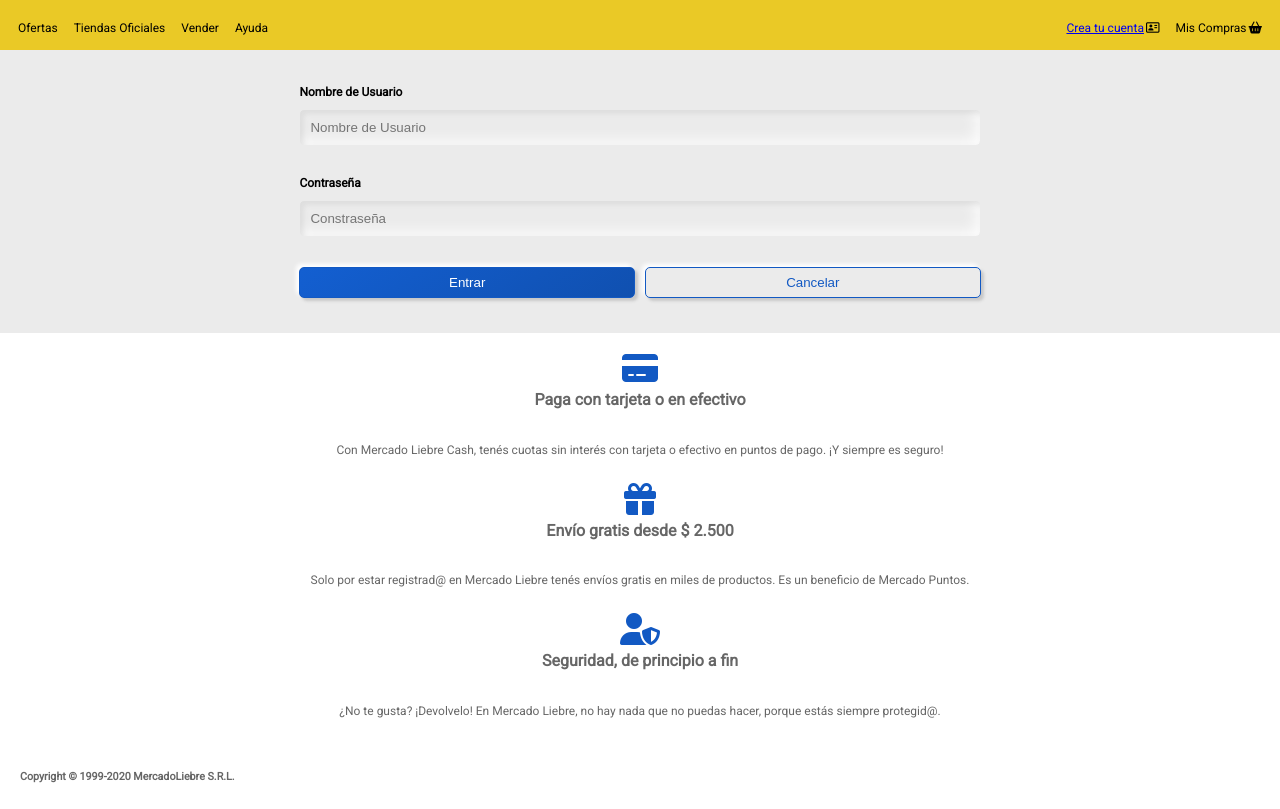
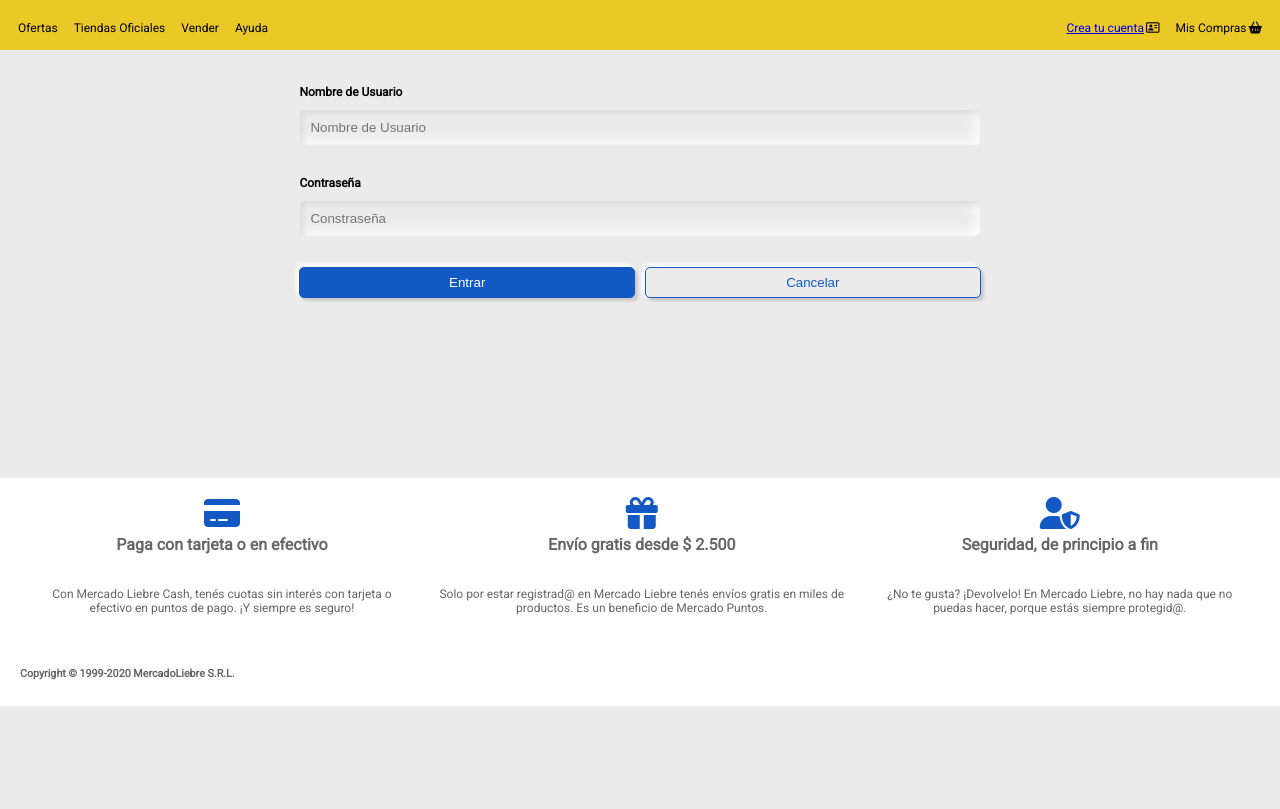
Before and after one commit to elramaxx/Mercado-Liebre, a website: page public/views/login.html in a window 1280 px wide. Shown: the part 94-903 px from the top of the page. After the commit the page ends 800 px from the top, so only its background shows below. Drawn offline with Linux system fonts and the light colour scheme.

Commit message:
Ajustes Footer y transiciones

```diff
--- a/app.js
+++ b/app.js
@@ -3,6 +3,7 @@
 const app = express();
 
 const publicPath = path.join(__dirname, '/public');
+
 app.use(express.static(publicPath));
 
 process.on('SIGINT', () => console.error('Servidor Tropezado y se rompio la clavicula. En estos momentos está internado en el hospital italiano.'))
--- a/public/styles/register-login.css
+++ b/public/styles/register-login.css
@@ -49,10 +49,12 @@
     padding: 7px 0px;
     width: 100%;
     border: 1px var(--celeste) solid;
-    background: linear-gradient(145deg, #135fd1, #1050b0);
+    /* background: linear-gradient(145deg, #135fd1, #1050b0); */
+    background: var(--celeste);
     border-radius: 5px;
     color: white;
     box-shadow: 3px 3px 3px #c8c8c8, -3px -3px 4px #ffffff;
+    transition: background  400ms ease;
 }
 
 .input-group button:last-child{
@@ -63,6 +65,7 @@
     background: #ebebeb;
     border-radius: 5px;
     color: var(--celeste);
+    transition: background 400ms ease, color 400ms ease, border 400ms ease;
 }
 
 .input-double{
@@ -83,18 +86,22 @@
         width: 80%;
     }
 
-    .register-wrapper form div button,
-    .login-wrapper form div button{
+    .input-group button{
         width: 60%;
     }
 
-    .login-wrapper form div button:first-child:hover{
-        background: #0022AA;
+    .input-group button:first-child:hover{
+        background: var(--azul-claro);
     }
 
-    .register-wrapper form div button:last-child,
-    .login-wrapper form div button:last-child{
+    .input-group button:last-child{
         width: 60%;
+    }
+
+    .input-group button:last-child:hover{
+        background: var(--azul-claro);
+        color: white;
+        border-color: var(--azul-claro);
     }
 }
 
@@ -104,14 +111,12 @@
         width: 60%;
     }
 
-    .register-wrapper form div button,
-    .login-wrapper form div button{
+    .input-group button{
         flex: 1;
         margin: 5px;
     }
 
-    .register-wrapper form div button:last-child,
-    .login-wrapper form div button:last-child{
+    .input-group button:last-child{
         flex: 1;
         margin: 5px;
     }
--- a/public/styles/styles.css
+++ b/public/styles/styles.css
@@ -3,6 +3,7 @@
 :root {
     --amarillo: #EAC926;
     --azul: #03264C;
+    --azul-claro: #0022AA;
     --celeste: #1259c3;
     --gris-oscuro: #666;
     --gris-claro: #ebebeb;
@@ -21,6 +22,9 @@
     font-family: 'Roboto', sans-serif;
     background-color: var(--gris-claro);
     margin: 0;
+    display: flex;
+    flex-direction: column;
+    min-height: 100vh;
 }
 
 p,
@@ -46,9 +50,10 @@
 }
 
 main {
-    margin: 18vh auto 0;
+    margin: 18vh auto 30px;
     width: 90%;
 }
+
 
 /* ------------------------------- */
 
@@ -63,7 +68,7 @@
     margin: 5px;
 }
 
-.search input{
+.search input {
     min-width: 0;
     border: 1px solid white;
     border-radius: 5px 0 0 5px;
@@ -193,6 +198,11 @@
     position: absolute;
     right: 20px;
     top: -15px;
+    transition: all 400ms ease;
+}
+
+.productos>article>div>i:hover {
+    transform: rotate(-90deg);
 }
 
 .productos>article>p {
@@ -213,7 +223,7 @@
 
 footer {
     background-color: white;
-    margin-top: 20px;
+    margin-top: auto;
 }
 
 footer>section {
@@ -222,29 +232,35 @@
     /*SI EL ULTIMO PADDING NO ES 1PX NOS SACAN LA COPA DEL MUNDIAL*/
 }
 
-footer>section>article {
+#upper-footer>article {
     display: flex;
     flex-direction: column;
     align-items: center;
     padding: 15px;
+    text-align: center;
 }
 
-footer>section>article>i {
+#upper-footer>article>i {
     color: var(--celeste);
+    transition: all 400ms;
+}
+
+#upper-footer>article>i:hover {
+    color: var(--azul-claro);
 }
 
 /* ------------------------------- */
 
 /* TABLET */
 @media (min-width:361px) {
-    .productos>article:hover{
+    .productos>article:hover {
         box-shadow: 0px 0px 10px rgb(100, 100, 100);
         transition: box-shadow 0.1s ease;
         transform: scale(1.02);
         height: auto;
     }
 
-    .productos>article:hover .descripcion{
+    .productos>article:hover .descripcion {
         /* display: block; */
         max-height: 500px;
         transition: all 500ms;
@@ -254,12 +270,12 @@
         width: 49%;
     }
 
-    nav{
+    nav {
         height: 22vh;
     }
 
-    main{
-        margin: 22vh auto 0;
+    main {
+        margin: 22vh auto 30px;
     }
 }
 
@@ -301,12 +317,28 @@
         display: block;
     }
 
-    nav{
+    nav {
         height: 18vh;
     }
 
-    main{
-        margin: 18vh auto 0;
+    main {
+        margin: 18vh auto 30px;
+    }
+
+    footer>section {
+        display: flex;
+        flex-direction: column;
+    }
+
+    #upper-footer{
+        display: flex;
+    }
+
+    #copyright{
+        display: flex;
+        flex-wrap: nowrap;
+        width: 100%;
+        justify-content: flex-start;
     }
 
 }
--- a/public/views/login.html
+++ b/public/views/login.html
@@ -64,6 +64,7 @@
 
     <footer>
         <section>
+            <div id="upper-footer">
                 <article>
                     <i class="fa-solid fa-credit-card fa-2xl"></i>
                     <h4>Paga con tarjeta o en efectivo</h4>
@@ -82,7 +83,10 @@
                     <p>¿No te gusta? ¡Devolvelo! En Mercado Liebre, no hay nada que no puedas hacer,
                         porque estás siempre protegid@.</p>
                 </article>
+            </div>
+            <div id="copyright">
                 <h6>Copyright © 1999-2020 MercadoLiebre S.R.L.</h6>
+            </div>
         </section>
     </footer>
 </body>
```
Also changed, not shown: public/views/home.html (+4 -0 lines), public/views/register.html (+4 -0 lines). Lines whose indentation alone changed are shown as unchanged.
